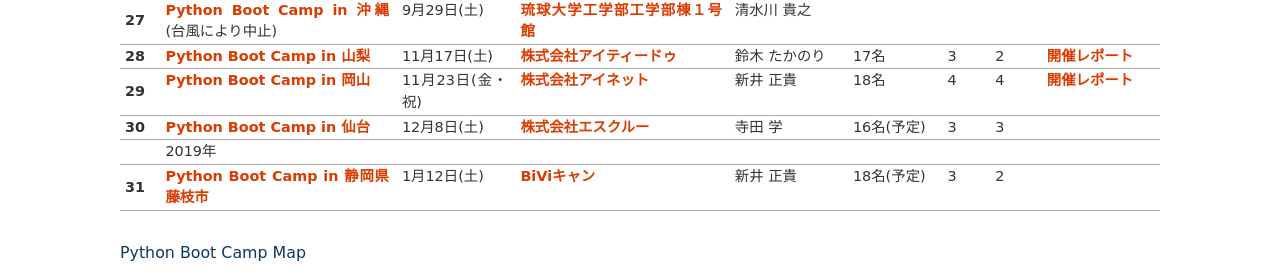
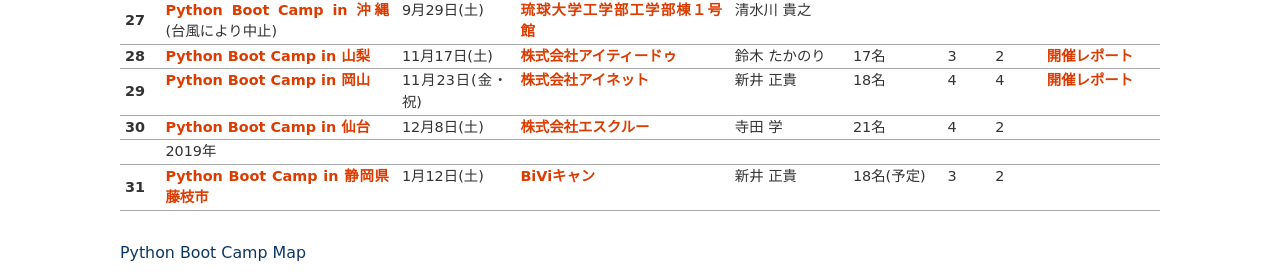
Before and after one commit to pyconjp/www.pycon.jp, a Sphinx documentation site: the page built from source/support/bootcamp.rst, in a window 1280 px wide and 900 px high, scrolled down 3081 px, cut to the strip 141-418 px from the top of the window. Built offline with Sphinx 7.4.7, drawn with Linux system fonts in a browser that asks for light colours.

Commit message:
update pycamp sendai attendees

```diff
--- a/source/support/bootcamp.rst
+++ b/source/support/bootcamp.rst
@@ -429,9 +429,9 @@
      - 12月8日(土)
      - `株式会社エスクルー <http://s-crew.jpn.com/>`_
      - 寺田 学
-     - 16名(予定)
-     - 3
-     - 3
+     - 21名
+     - 4
+     - 2
      -
    * -
      - 2019年
```
